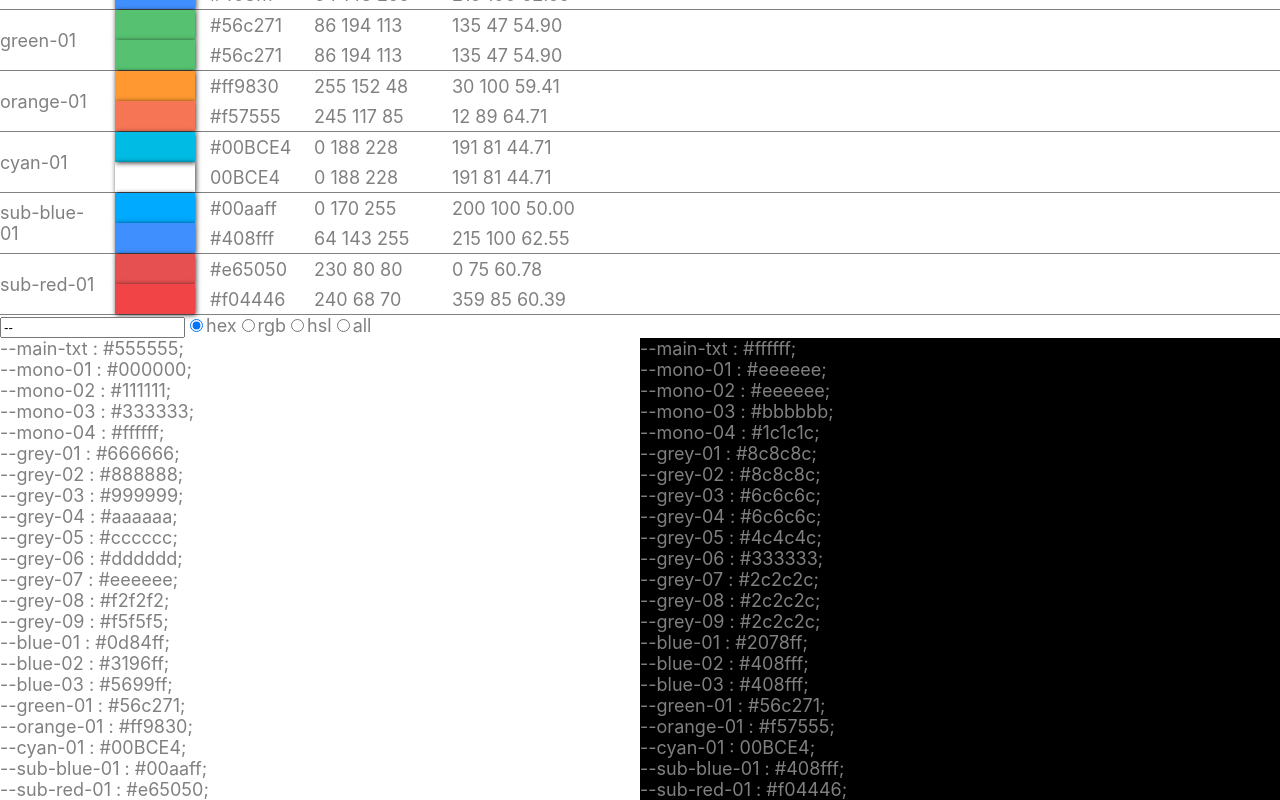
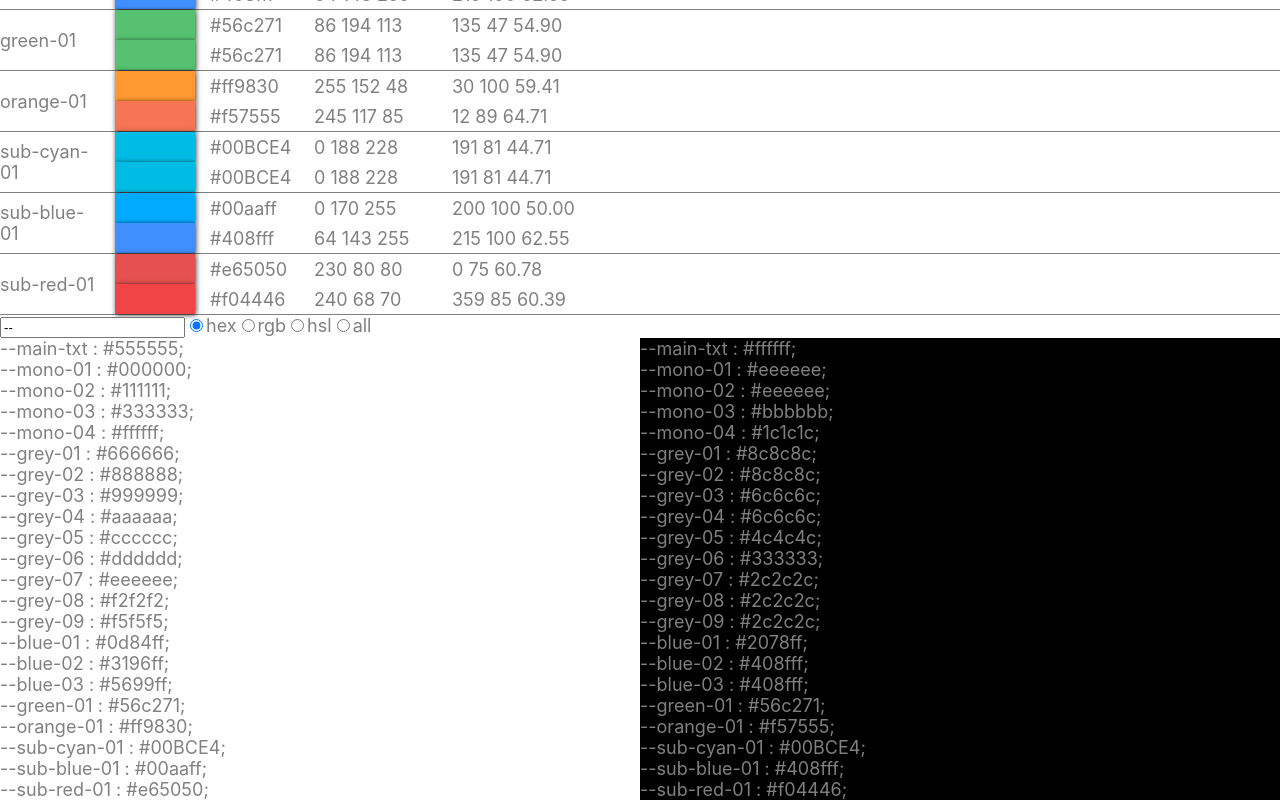
Before and after one commit to devsepnine/react-tools, a Next.js app: page /tools/color in a window 1280 px wide. Shown: the part 1142-1942 px from the top of the page. Built offline with nearby package versions, Linux system fonts and the light colour scheme.

Commit message:
refactor: 청록색 네이밍 수정

```diff
--- a/pages/tools/color.tsx
+++ b/pages/tools/color.tsx
@@ -103,9 +103,9 @@ const Color: NextPage = () => {
       dark: '#f57555',
     },
     {
-      name: 'cyan-01',
+      name: 'sub-cyan-01',
       light: '#00BCE4',
-      dark: '00BCE4',
+      dark: '#00BCE4',
     },
     {
       name: 'sub-blue-01',
```
